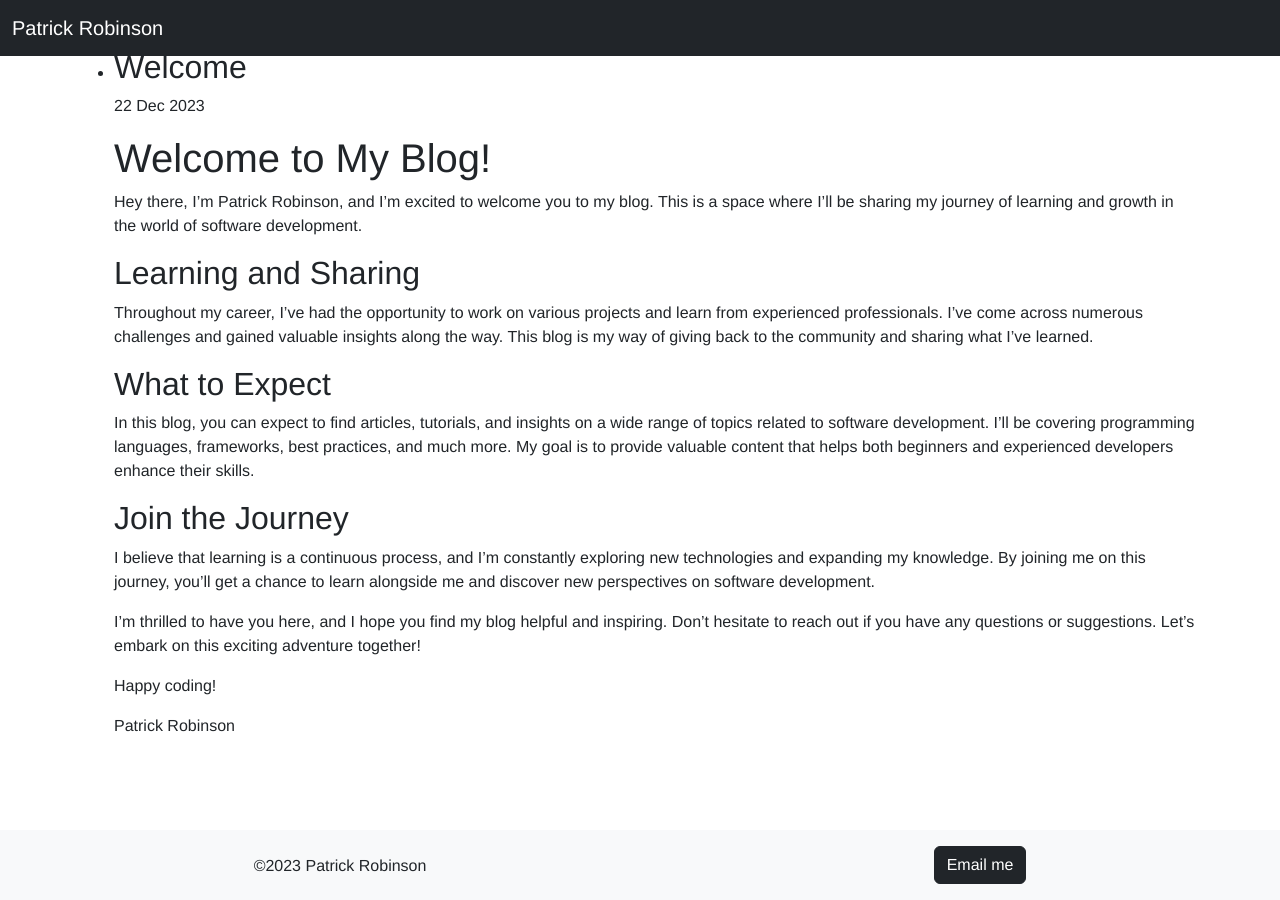
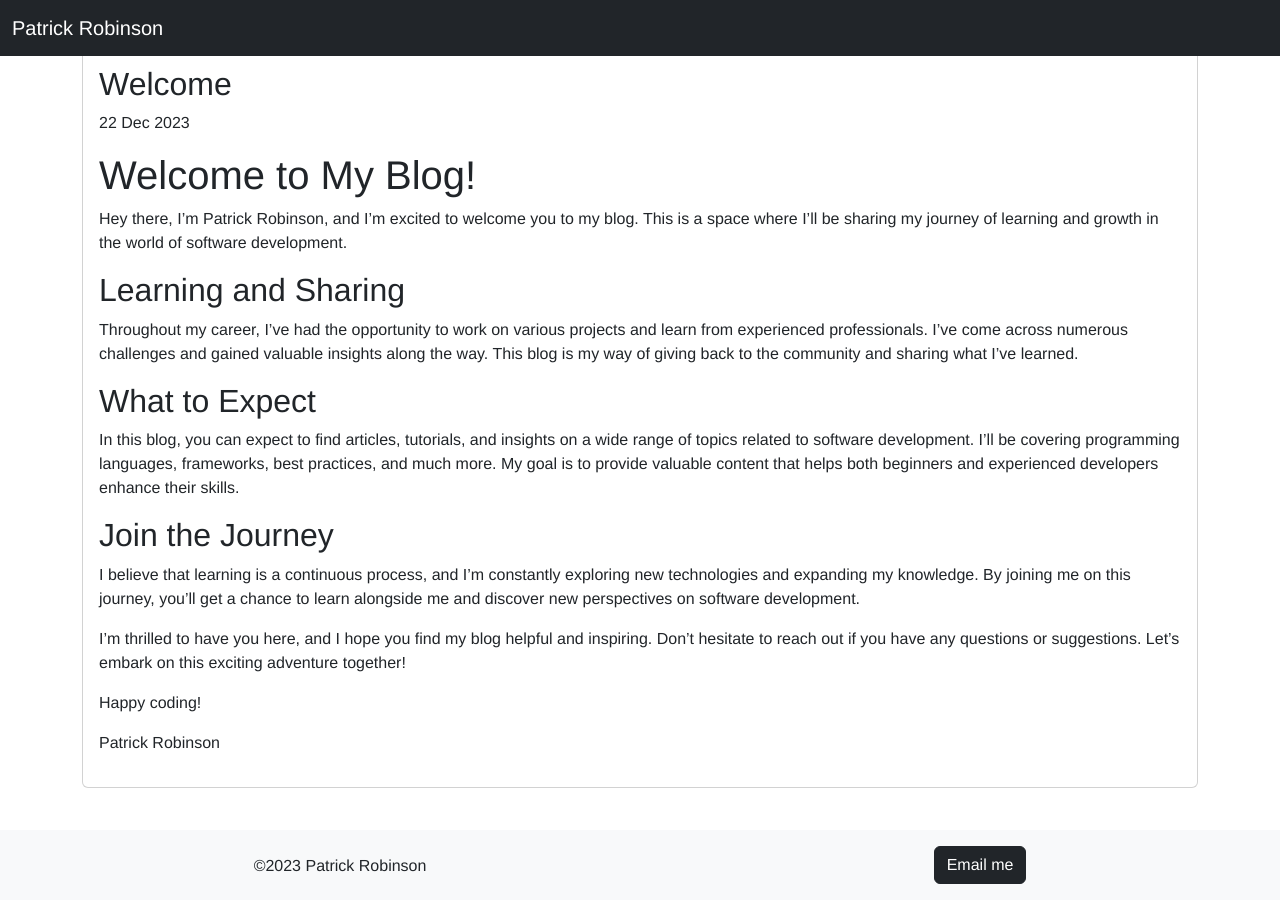
Before and after one commit to patrob/simple-blog, a Jekyll site: the page built from ReadMe.md, in a window 1280 px wide. Built offline with Jekyll 4.4.1, drawn with Linux system fonts in a browser that asks for light colours; nearby versions of some CDN libraries; our own code applies the rules of GitHub Pages for plain Markdown files.

Commit message:
see if this looks better as a card

```diff
--- a/_layouts/default.html
+++ b/_layouts/default.html
@@ -21,16 +21,15 @@
         </header>
         <main class="flex-shrink-0">
             <div class="container mt-5">
-                <ul>
-                    {% for post in site.posts limit: 10 %}
-                    <li>
-                        <h2>{{ post.title }}</h2>
+                {% for post in site.posts limit: 10 %}
+                <div class="card w-100">
+                    <div class="card-body">
+                        <h2 class="card-title">{{ post.title }}</h2>
                         <p class="meta">{{ post.date | date_to_string }}</p>
-
                         <div class="post">{{ post.content }}</div>
-                    </li>
-                    {% endfor %}
-                </ul>
+                    </div>
+                </div>
+                {% endfor %}
             </div>
             <div class="infinite-spinner"></div>
         </main>
```
